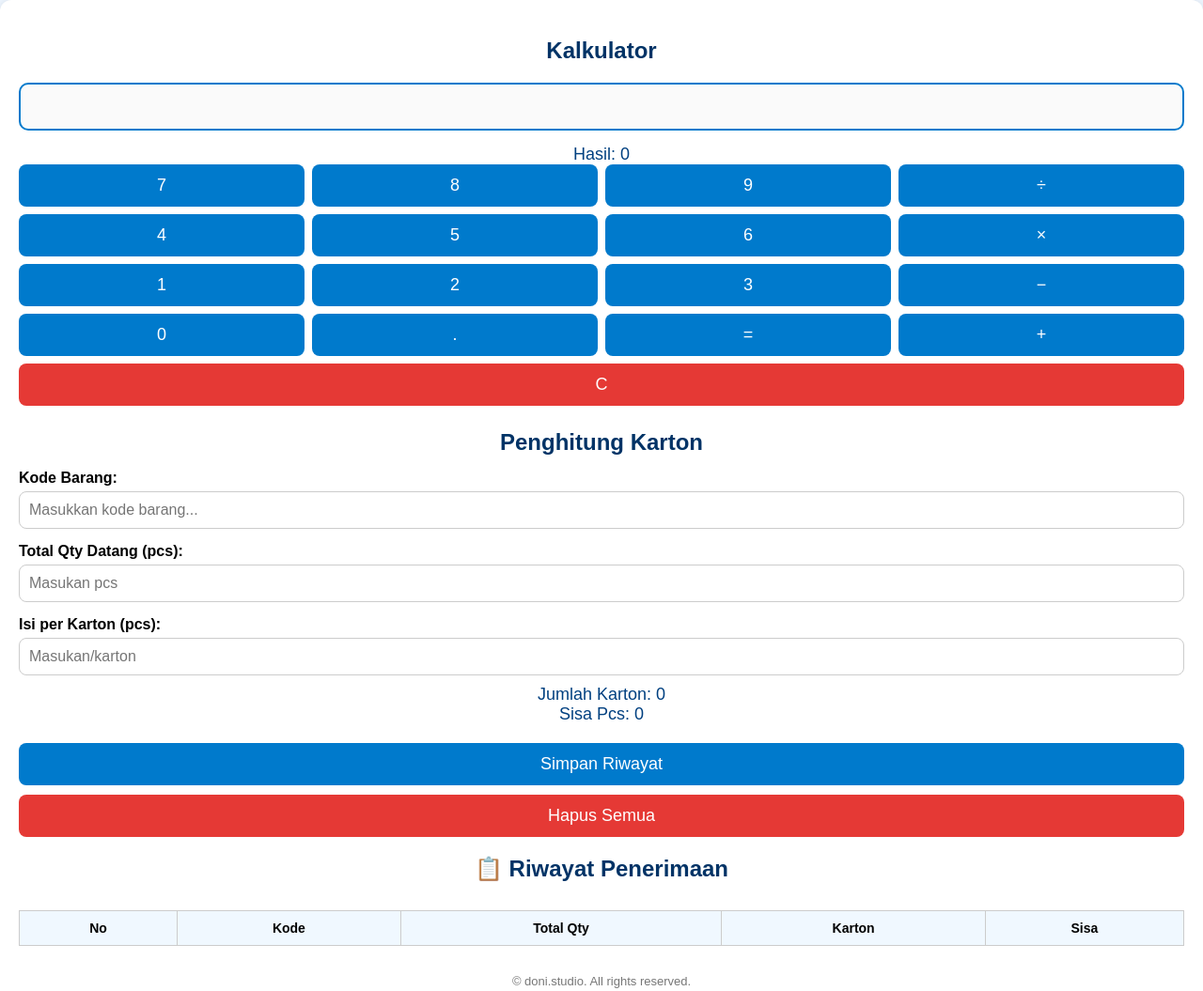
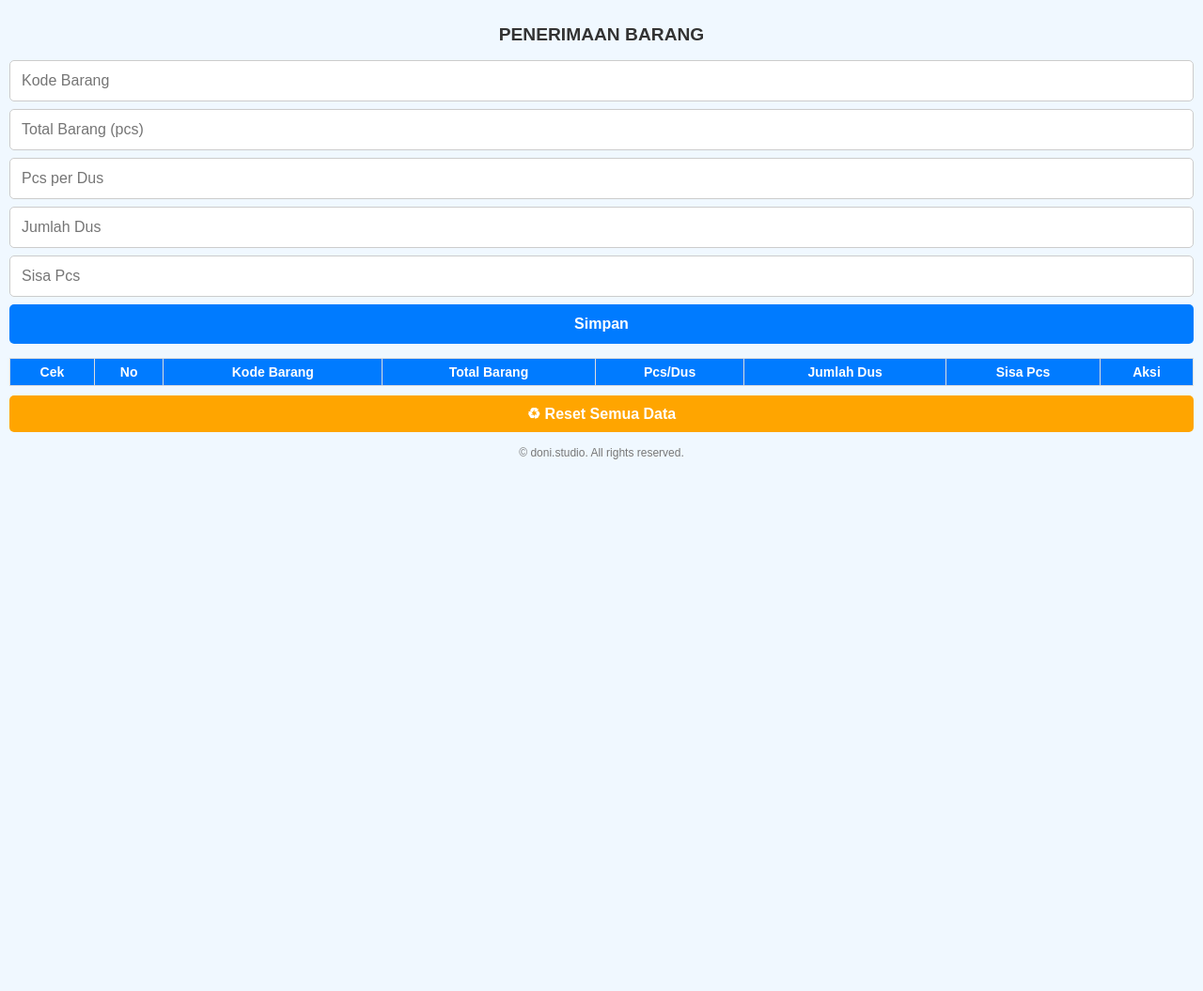
Before and after one commit to bangdonn01/Situs.com, a plain HTML site: page index.html in a window 1280 px wide. Shown: the top 1055 px of the page at 94% size. After the commit the page ends 800 px from the top, so only its background shows below. Drawn offline with Linux system fonts and the light colour scheme.

Commit message:
index.html

```diff
--- a/index.html
+++ b/index.html
@@ -1,297 +1,225 @@
 <!DOCTYPE html>
 <html lang="id">
 <head>
-  <meta charset="UTF-8" />
-  <meta name="viewport" content="width=device-width, initial-scale=1.0"/>
-  <title>Kalkulator & Penghitung Karton</title>
+<meta charset="UTF-8">
+<meta name="viewport" content="width=device-width, initial-scale=1.0">
+<title>Penerimaan Barang Mobile</title>
 <style>
-    * {
-      box-sizing: border-box;
-    }
-
     body {
         font-family: Arial, sans-serif;
-      background: #eef6ff;
+        padding: 10px;
+        background: #f0f8ff;
         margin: 0;
-      padding: 0;
     }
-
-    .container {
-      background: white;
-      max-width: 100%;
-      padding: 20px;
-      border-radius: 12px;
-      box-shadow: 0 0 10px rgba(0,0,0,0.1);
-      margin: 0 auto;
-    }
-
     h2 {
         text-align: center;
-      color: #003366;
+        color: #333;
+        font-size: 1.2rem;
+    }
+    .form-container {
+        display: flex;
+        flex-direction: column;
+        gap: 8px;
         margin-bottom: 15px;
     }
-
-    label {
+    input, button {
+        padding: 12px;
+        font-size: 16px;
+        border-radius: 5px;
+        border: 1px solid #ccc;
+    }
+    button {
+        background: #007bff;
+        color: white;
         font-weight: bold;
-      display: block;
-      margin-top: 15px;
+        border: none;
+    }
+    button:hover {
+        background: #0056b3;
+    }
+    .table-wrapper {
+        overflow-x: auto;
+    }
+    table {
+        min-width: 650px;
+        border-collapse: collapse;
+        width: 100%;
+        background: white;
+        font-size: 14px;
+    }
+    th, td {
+        border: 1px solid #ddd;
+        padding: 6px;
+        text-align: center;
+    }
+    th {
+        background: #007bff;
+        color: white;
+    }
+    td input[type="number"],
+    td input[type="text"] {
+        width: 70px;
+        padding: 4px;
+        font-size: 14px;
+        border: 1px solid #ccc;
+        border-radius: 3px;
+        text-align: center;
+    }
+    .delete-btn {
+        background: red;
+        padding: 4px 8px;
+        color: white;
+        border: none;
+        border-radius: 4px;
+        cursor: pointer;
+        font-size: 13px;
+    }
+    .reset-btn {
+        background: orange;
+        margin-top: 10px;
+        padding: 10px;
         font-size: 16px;
-    }
-
-    input {
-      width: 100%;
-      padding: 10px;
-      margin-top: 5px;
-      font-size: 16px;
-      border: 1px solid #ccc;
-      border-radius: 8px;
-    }
-
-    .result {
-      margin-top: 10px;
-      font-size: 18px;
-      text-align: center;
-      color: #004080;
-    }
-
-    .calculator {
-      margin-bottom: 25px;
-    }
-
-    .calc-input {
-      width: 100%;
-      padding: 12px;
-      font-size: 20px;
-      margin-bottom: 5px;
-      border: 2px solid #007acc;
-      border-radius: 10px;
-      text-align: right;
-    }
-
-    .buttons {
-      display: grid;
-      grid-template-columns: repeat(4, 1fr);
-      gap: 8px;
-    }
-
-    .buttons button, .action-btn {
-      padding: 12px;
-      font-size: 18px;
-      border: none;
-      background: #007acc;
-      color: white;
-      border-radius: 8px;
-      cursor: pointer;
-    }
-
-    .buttons button:hover, .action-btn:hover {
-      background: #005f99;
-    }
-
-    .action-row {
-      display: flex;
-      flex-direction: column;
-      gap: 10px;
-      margin-top: 20px;
-    }
-
-    .action-row button {
         width: 100%;
     }
-
-    table {
-      width: 100%;
-      border-collapse: collapse;
-      margin-top: 15px;
-      overflow-x: auto;
-    }
-
-    th, td {
-      border: 1px solid #ccc;
-      padding: 10px;
-      font-size: 14px;
-      text-align: center;
-    }
-
-    th {
-      background-color: #f0f8ff;
-    }
-
     .footer {
         text-align: center;
-      font-size: 13px;
-      margin-top: 30px;
+        margin-top: 15px;
+        font-size: 12px;
         color: #777;
-    }
-
-    @media (max-width: 600px) {
-      .buttons button, .action-btn {
-        font-size: 16px;
-        padding: 10px;
-      }
-      .calc-input {
-        font-size: 18px;
-      }
     }
 </style>
 </head>
 <body>
-  <div class="container">
-    <h2>Kalkulator</h2>
-    <div class="calculator">
-      <input type="text" id="calcDisplay" class="calc-input" disabled />
-      <div class="result" id="calcResult">Hasil: 0</div>
-      <div class="buttons">
-        <button onclick="appendCalc('7')">7</button>
-        <button onclick="appendCalc('8')">8</button>
-        <button onclick="appendCalc('9')">9</button>
-        <button onclick="appendCalc('/')">÷</button>
-        <button onclick="appendCalc('4')">4</button>
-        <button onclick="appendCalc('5')">5</button>
-        <button onclick="appendCalc('6')">6</button>
-        <button onclick="appendCalc('*')">×</button>
-        <button onclick="appendCalc('1')">1</button>
-        <button onclick="appendCalc('2')">2</button>
-        <button onclick="appendCalc('3')">3</button>
-        <button onclick="appendCalc('-')">−</button>
-        <button onclick="appendCalc('0')">0</button>
-        <button onclick="appendCalc('.')">.</button>
-        <button onclick="calculate()">=</button>
-        <button onclick="appendCalc('+')">+</button>
-        <button onclick="clearCalc()" style="grid-column: span 4; background: #e53935;">C</button>
-      </div>
+
+<h2>PENERIMAAN BARANG</h2>
+
+<div class="form-container">
+    <input type="text" id="kodeBarang" placeholder="Kode Barang">
+    <input type="number" id="totalBarang" placeholder="Total Barang (pcs)">
+    <input type="number" id="pcsPerDus" placeholder="Pcs per Dus">
+    <input type="text" id="jumlahDus" placeholder="Jumlah Dus" readonly>
+    <input type="text" id="sisaPcs" placeholder="Sisa Pcs" readonly>
+    <button onclick="tambahData()">Simpan</button>
 </div>
 
-    <h2>Penghitung Karton</h2>
-    <label>Kode Barang:</label>
-    <input type="text" id="kodeBarang" placeholder="Masukkan kode barang...">
-
-    <label>Total Qty Datang (pcs):</label>
-    <input type="number" id="totalQty" placeholder="Masukan pcs" oninput="hitung()">
-
-    <label>Isi per Karton (pcs):</label>
-    <input type="number" id="isiKarton" placeholder="Masukan/karton" oninput="hitung()">
-
-    <div class="result" id="hasil">
-      Jumlah Karton: 0<br />
-      Sisa Pcs: 0
-    </div>
-
-    <div class="action-row">
-      <button class="action-btn" onclick="simpanRiwayat()">Simpan Riwayat</button>
-      <button class="action-btn" style="background:#e53935" onclick="hapusRiwayat()">Hapus Semua</button>
-    </div>
-
-    <h2>📋 Riwayat Penerimaan</h2>
-    <div style="overflow-x: auto;">
-      <table id="tabelRiwayat">
+<div class="table-wrapper">
+<table id="tabelData">
     <thead>
         <tr>
+            <th>Cek</th>
             <th>No</th>
-            <th>Kode</th>
-            <th>Total Qty</th>
-            <th>Karton</th>
-            <th>Sisa</th>
+            <th>Kode Barang</th>
+            <th>Total Barang</th>
+            <th>Pcs/Dus</th>
+            <th>Jumlah Dus</th>
+            <th>Sisa Pcs</th>
+            <th>Aksi</th>
         </tr>
     </thead>
     <tbody></tbody>
 </table>
 </div>
 
-    <div class="footer">
-      &copy; doni.studio. All rights reserved.
-    </div>
-  </div>
+<button class="reset-btn" onclick="resetData()">♻ Reset Semua Data</button>
+
+<div class="footer">© doni.studio. All rights reserved.</div>
 
 <script>
-    let calcValue = '';
+let dataBarang = JSON.parse(localStorage.getItem('dataBarang')) || [];
 
-    function appendCalc(val) {
-      calcValue += val;
-      document.getElementById('calcDisplay').value = calcValue;
-      autoCalculate();
+document.getElementById("totalBarang").addEventListener("input", hitungDus);
+document.getElementById("pcsPerDus").addEventListener("input", hitungDus);
+
+function hitungDus() {
+    let total = parseInt(document.getElementById("totalBarang").value) || 0;
+    let perDus = parseInt(document.getElementById("pcsPerDus").value) || 0;
+    let dus = perDus > 0 ? Math.floor(total / perDus) : 0;
+    let sisa = perDus > 0 ? total % perDus : 0;
+    document.getElementById("jumlahDus").value = dus;
+    document.getElementById("sisaPcs").value = sisa;
 }
 
-    function autoCalculate() {
-      try {
-        const result = eval(calcValue);
-        if (!isNaN(result)) {
-          document.getElementById('calcResult').innerText = "Hasil: " + result;
+function tambahData() {
+    let kode = document.getElementById("kodeBarang").value.trim();
+    let total = parseInt(document.getElementById("totalBarang").value) || 0;
+    let perDus = parseInt(document.getElementById("pcsPerDus").value) || 0;
+    if (!kode || total <= 0 || perDus <= 0) {
+        alert("Masukkan kode barang, total barang, dan pcs/dus yang benar!");
+        return;
     }
-      } catch {
-        document.getElementById('calcResult').innerText = "Hasil: ...";
+    let dus = Math.floor(total / perDus);
+    let sisa = total % perDus;
+    dataBarang.push({ kode, total, perDus, dus, sisa, cek: false });
+    simpanData();
+    renderTabel();
+    document.getElementById("kodeBarang").value = "";
+    document.getElementById("totalBarang").value = "";
+    document.getElementById("pcsPerDus").value = "";
+    document.getElementById("jumlahDus").value = "";
+    document.getElementById("sisaPcs").value = "";
+}
+
+function renderTabel() {
+    let tbody = document.querySelector("#tabelData tbody");
+    tbody.innerHTML = "";
+    dataBarang.forEach((item, index) => {
+        tbody.innerHTML += `
+            <tr>
+                <td><input type="checkbox" ${item.cek ? 'checked' : ''} onchange="ubahCek(${index}, this.checked)"></td>
+                <td>${index + 1}</td>
+                <td><input type="text" value="${item.kode}" onchange="ubahKodeBarang(${index}, this.value)"></td>
+                <td>${item.total}</td>
+                <td><input type="number" value="${item.perDus}" onchange="ubahPcsPerDus(${index}, this.value)"></td>
+                <td>${item.dus}</td>
+                <td>${item.sisa}</td>
+                <td><button class="delete-btn" onclick="hapusData(${index})">Hapus</button></td>
+            </tr>
+        `;
+    });
+}
+
+function ubahCek(index, status) {
+    dataBarang[index].cek = status;
+    simpanData();
+}
+
+function ubahPcsPerDus(index, newPerDus) {
+    newPerDus = parseInt(newPerDus) || 0;
+    let total = dataBarang[index].total;
+    if (newPerDus > 0) {
+        dataBarang[index].perDus = newPerDus;
+        dataBarang[index].dus = Math.floor(total / newPerDus);
+        dataBarang[index].sisa = total % newPerDus;
+        simpanData();
+        renderTabel();
     }
 }
 
-    function calculate() {
-      try {
-        const result = eval(calcValue);
-        if (!isNaN(result)) {
-          document.getElementById('calcResult').innerText = "Hasil: " + result;
+function ubahKodeBarang(index, newKode) {
+    dataBarang[index].kode = newKode.trim();
+    simpanData();
 }
-      } catch {
-        document.getElementById('calcResult').innerText = "Hasil: Error";
+
+function hapusData(index) {
+    dataBarang.splice(index, 1);
+    simpanData();
+    renderTabel();
+}
+
+function resetData() {
+    if (confirm("Yakin reset semua data?")) {
+        dataBarang = [];
+        simpanData();
+        renderTabel();
     }
 }
 
-    function clearCalc() {
-      calcValue = '';
-      document.getElementById('calcDisplay').value = '';
-      document.getElementById('calcResult').innerText = "Hasil: 0";
+function simpanData() {
+    localStorage.setItem('dataBarang', JSON.stringify(dataBarang));
 }
 
-    function hitung() {
-      const total = parseInt(document.getElementById('totalQty').value) || 0;
-      const perKarton = parseInt(document.getElementById('isiKarton').value) || 1;
-      const karton = Math.floor(total / perKarton);
-      const sisa = total % perKarton;
-      document.getElementById('hasil').innerHTML = `Jumlah Karton: <strong>${karton}</strong><br>Sisa Pcs: <strong>${sisa}</strong>`;
-    }
+renderTabel();
+</script>
 
-    function simpanRiwayat() {
-      const kode = document.getElementById('kodeBarang').value.trim();
-      const total = parseInt(document.getElementById('totalQty').value) || 0;
-      const perKarton = parseInt(document.getElementById('isiKarton').value) || 1;
-      const karton = Math.floor(total / perKarton);
-      const sisa = total % perKarton;
-
-      if (!kode) {
-        alert("Masukkan kode barang!");
-        return;
-      }
-
-      const data = { kode, total, karton, sisa };
-      let riwayat = JSON.parse(localStorage.getItem("riwayatKarton") || "[]");
-      riwayat.push(data);
-      localStorage.setItem("riwayatKarton", JSON.stringify(riwayat));
-      tampilkanRiwayat();
-    }
-
-    function tampilkanRiwayat() {
-      let riwayat = JSON.parse(localStorage.getItem("riwayatKarton") || "[]");
-      const tbody = document.querySelector("#tabelRiwayat tbody");
-      tbody.innerHTML = "";
-      riwayat.forEach((item, index) => {
-        const row = document.createElement("tr");
-        row.innerHTML = `
-          <td>${index + 1}</td>
-          <td>${item.kode}</td>
-          <td>${item.total}</td>
-          <td>${item.karton}</td>
-          <td>${item.sisa}</td>
-        `;
-        tbody.appendChild(row);
-      });
-    }
-
-    function hapusRiwayat() {
-      if (confirm("Hapus semua riwayat?")) {
-        localStorage.removeItem("riwayatKarton");
-        tampilkanRiwayat();
-      }
-    }
-
-    window.onload = tampilkanRiwayat;
-  </script>
 </body>
 </html>
```
Lines whose indentation alone changed are shown as unchanged.
